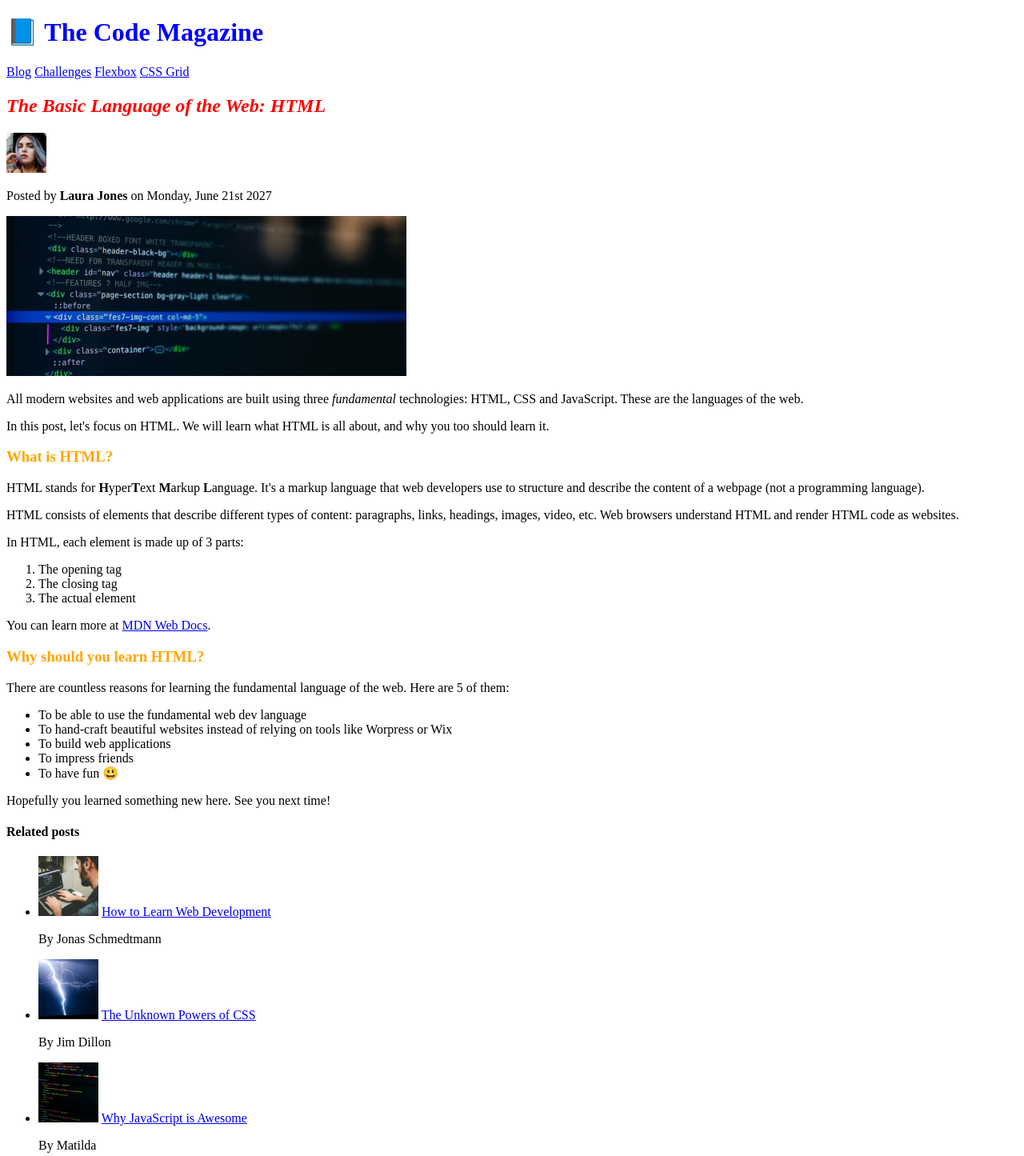
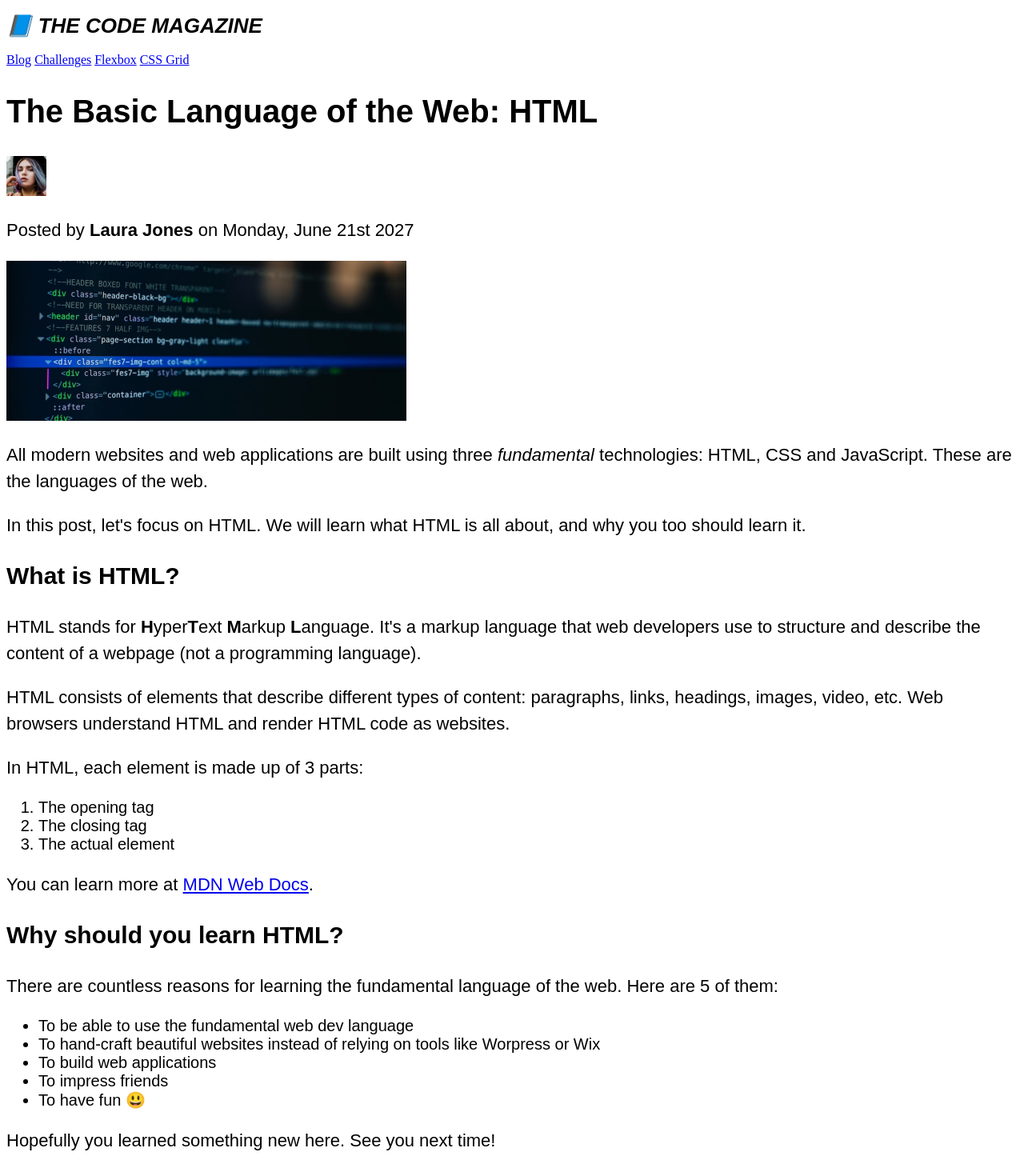
Before and after one commit to HovikCoding/html-css-learn, a plain HTML site: page html-css-course-hh/03-CSS-Fundamentals/index.html in a window 1280 px wide. Shown: the top 1445 px of the page at 80% size. Drawn offline with Linux system fonts and the light colour scheme.

Commit message:
Styling text with six properties: font-size, font-family, font-style, text-transform, text-align, line-height

```diff
--- a/html-css-course-hh/03-CSS-Fundamentals/index.html
+++ b/html-css-course-hh/03-CSS-Fundamentals/index.html
@@ -3,14 +3,7 @@
   <head>
     <meta charset="UTF-8" />
     <title>The Basic Language of the Web: HTML</title>
-
     <link href="style.css" rel="stylesheet" />
-
-    <style>
-      h3 {
-        color: orange;
-      }
-    </style>
   </head>
 
   <body>
@@ -36,9 +29,7 @@
 
     <article>
       <header>
-        <h2 style="color: red; font-style: italic">
-          The Basic Language of the Web: HTML
-        </h2>
+        <h2>The Basic Language of the Web: HTML</h2>
 
         <img
           src="img/laura-jones.jpg"
--- a/html-css-course-hh/03-CSS-Fundamentals/style.css
+++ b/html-css-course-hh/03-CSS-Fundamentals/style.css
@@ -1,3 +1,34 @@
 h1 {
-  color: blue;
+  font-size: 26px;
+  font-family: sans-serif;
+  text-transform: uppercase;
+  font-style: italic;
 }
+
+h2 {
+  font-size: 40px;
+  font-family: sans-serif;
+}
+
+h3 {
+  font-size: 30px;
+  font-family: sans-serif;
+}
+
+h4 {
+  font-size: 20px;
+  font-family: sans-serif;
+  text-transform: uppercase;
+  text-align: center;
+}
+
+p {
+  font-size: 22px;
+  font-family: sans-serif;
+  line-height: 1.5;
+}
+
+li {
+  font-family: sans-serif;
+  font-size: 20px;
+}
```
